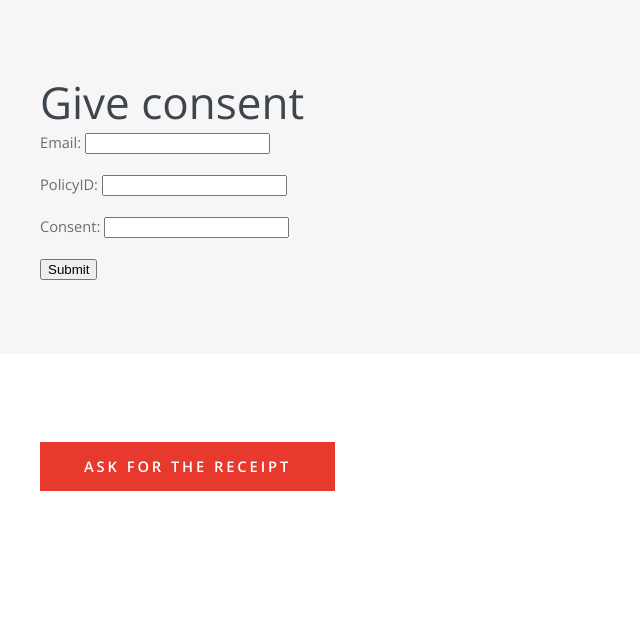
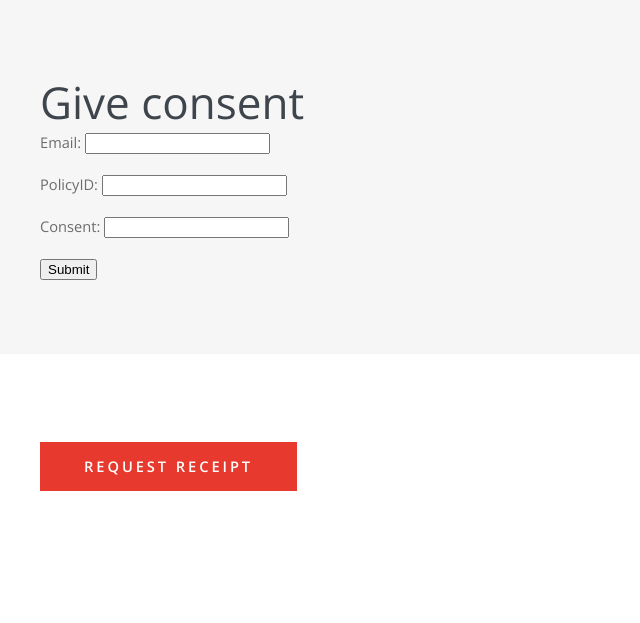
Before and after one commit to catarinaacsilva/cassiopeia, a Django app: page /int/giveConsent in a window 1280 px wide. Shown: the part 599-1222 px from the top of the page, without its empty margins (0-640 px from the left). Run offline with Django 3.2, Linux system fonts and the light colour scheme; parts of the project's set-up code (start-up, migrations or seed data) failed here and were passed over.

Commit message:
Change name button

```diff
--- a/cassiopeia/templates/giveConsent.html
+++ b/cassiopeia/templates/giveConsent.html
@@ -54,7 +54,7 @@
 		<div id="page" class="container">
 			<div id="content">
 				<div class="title">
-					<div> <a href="receipt" class="button">Ask for the receipt</a></div>
+					<div> <a href="receipt" class="button">Request receipt</a></div>
 	</div>
 
 
```
